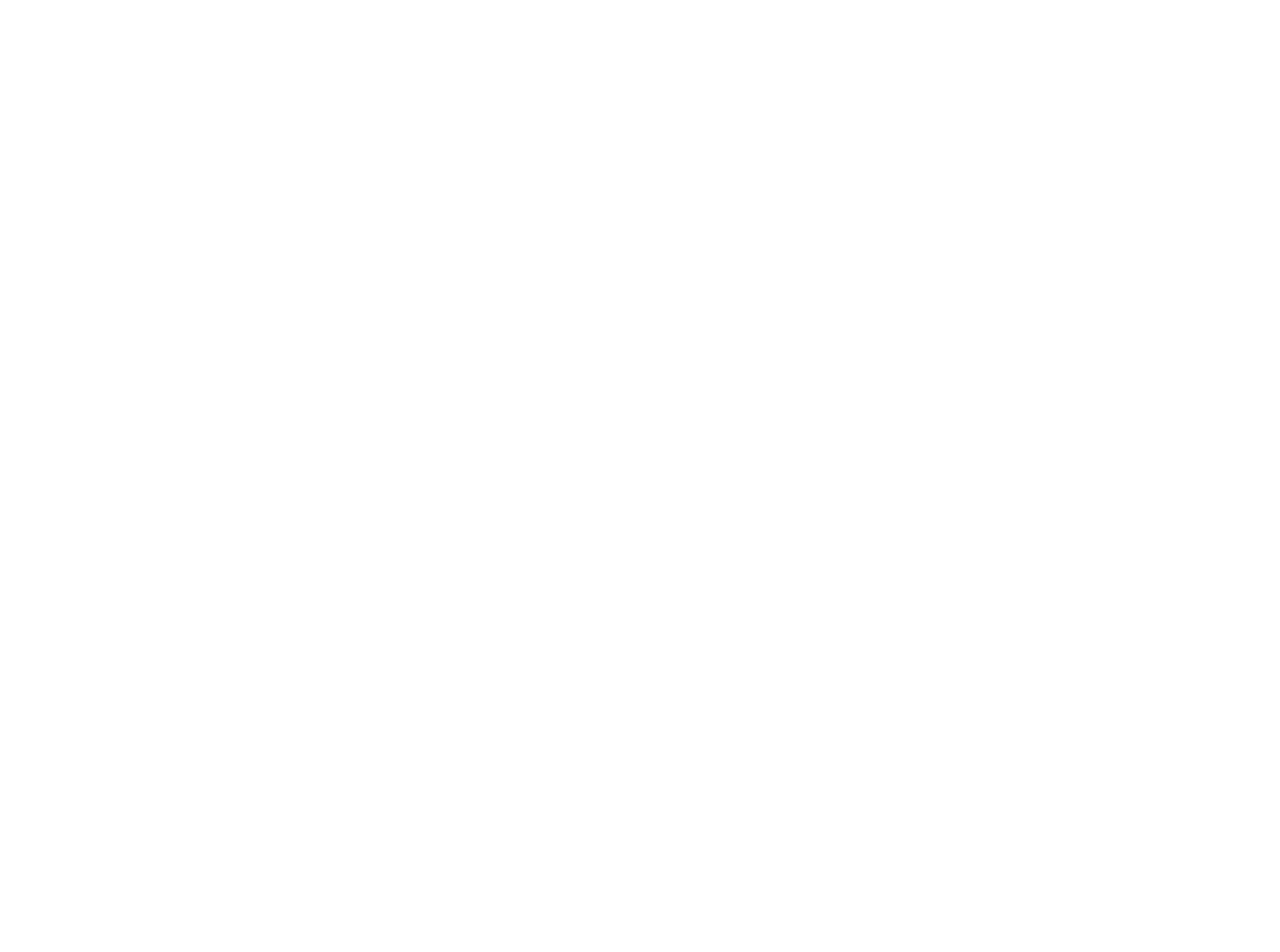
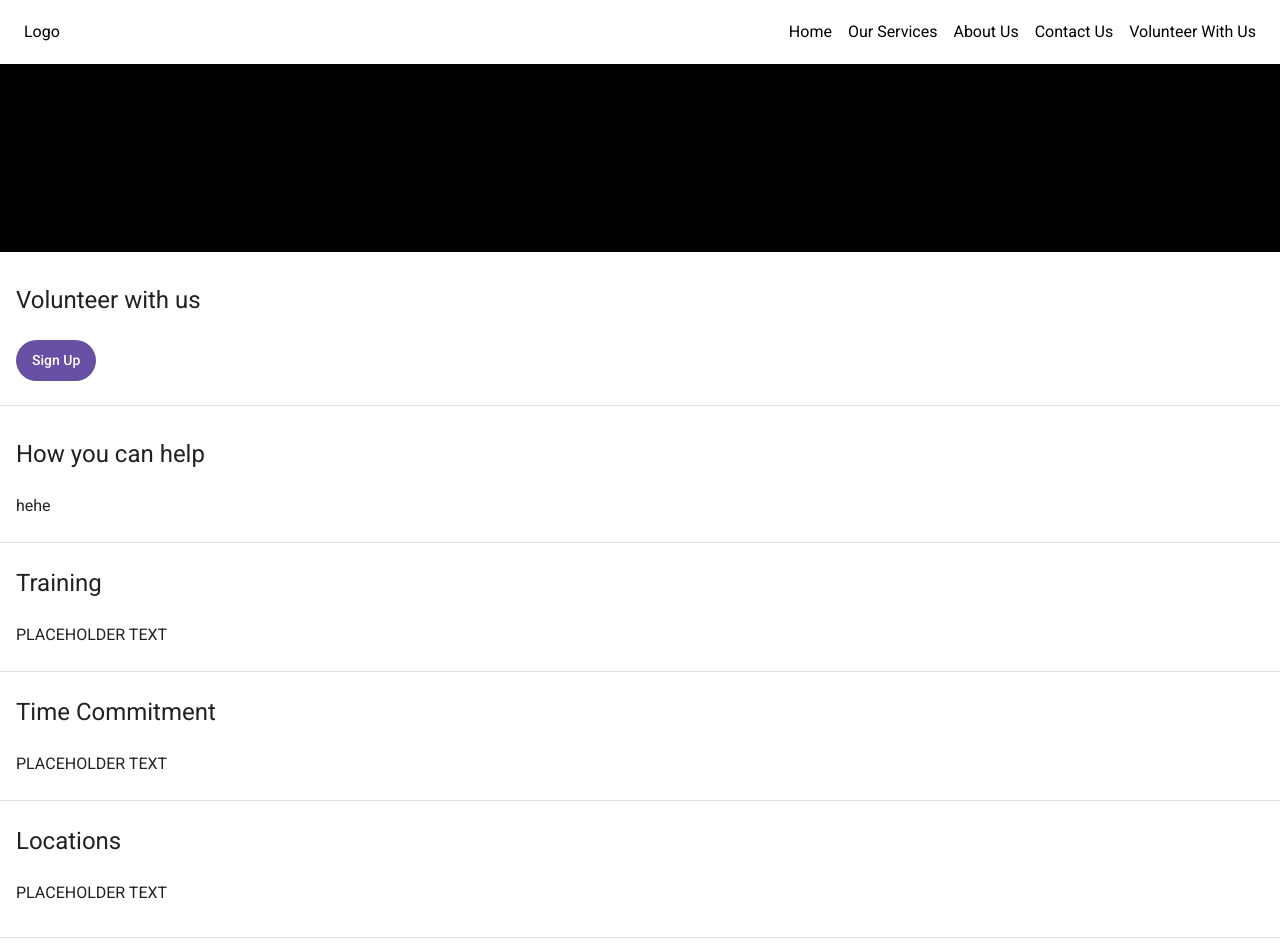
Before and after one commit to connorjchen/hope-health-van, a React (Vite) app in the folder client/: page /volunteer in a window 1280 px wide. Before the commit this address had no page. Shown: the top 952 px of the page. Before the commit the page ends 816 px from the top, so only its background shows below. Built offline with nearby package versions, Linux system fonts and the light colour scheme.

Commit message:
Initial commit of volunteer - switched button to not margin left auto

```diff
--- a/client/src/App.jsx
+++ b/client/src/App.jsx
@@ -6,6 +6,7 @@
 import { ThemeProvider } from "@mui/material";
 import theme from "./theme";
 import About from "./screens/about";
+import Volunteer from "./screens/volunteer";
 
 const ScrollToTop = (props) => {
   const location = useLocation();
@@ -26,6 +27,7 @@
               <Route path="/" element={<Home />} exact />
               <Route path="/services" element={<Services />} />
               <Route path="/about" element={<About />} />
+              <Route path="/volunteer" element={<Volunteer />} />
             </Route>
           </Routes>
         </ScrollToTop>
--- a/client/src/components/homePageCard.jsx
+++ b/client/src/components/homePageCard.jsx
@@ -44,6 +44,7 @@
         onClick={() => navigate(buttonUrl)}
         sx={{
           ...theme.purpleButton,
+          marginLeft: "auto",
         }}
       >
         {buttonText}
--- a/client/src/components/servicesPageCard.jsx
+++ b/client/src/components/servicesPageCard.jsx
@@ -14,6 +14,7 @@
         onClick={() => navigate(buttonUrl)}
         sx={{
           ...theme.purpleButton,
+          marginLeft: "auto",
         }}
       >
         {buttonText}
--- a/client/src/screens/about.jsx
+++ b/client/src/screens/about.jsx
@@ -8,8 +8,8 @@
   CardContent,
   CardMedia,
   Grid,
+  useTheme,
 } from "@mui/material";
-import theme from "../theme";
 
 const profiles = [
   ["https://picsum.photos/200", "Name name", "Title / role"],
@@ -21,6 +21,8 @@
 ];
 
 function ProfileCard({ image, name, role }) {
+  const theme = useTheme();
+
   return (
     <Card
       sx={{
@@ -55,6 +57,8 @@
 }
 
 function About() {
+  const theme = useTheme();
+
   return (
     <Box>
       <Box sx={{ background: "black", height: "188px" }}>placeholder image</Box>
--- /dev/null
+++ b/client/src/screens/volunteer.jsx
@@ -0,0 +1,104 @@
+import React from "react";
+import {
+  Box,
+  Typography,
+  Divider,
+  Button,
+  Card,
+  CardActionArea,
+  CardContent,
+  CardMedia,
+  Grid,
+  useTheme,
+} from "@mui/material";
+
+function Volunteer() {
+  const theme = useTheme();
+
+  return (
+    <Box>
+      <Box sx={{ background: "black", height: "188px" }}>placeholder image</Box>
+      <Box>
+        <Box mx="16px">
+          <Typography
+            variant="h5"
+            sx={{
+              marginTop: "32px",
+              marginBottom: "24px",
+            }}
+          >
+            Volunteer with us
+          </Typography>
+          <Button sx={{ ...theme.purpleButton }}>Sign Up</Button>
+        </Box>
+        <Divider
+          sx={{
+            my: "24px",
+          }}
+        />
+        <Box mx="16px">
+          <Typography
+            variant="h5"
+            sx={{
+              marginTop: "32px",
+              marginBottom: "24px",
+            }}
+          >
+            How you can help
+          </Typography>
+          <p>hehe</p>
+        </Box>
+        <Divider
+          sx={{
+            my: "24px",
+          }}
+        />
+        <Box mx="16px">
+          <Typography
+            variant="h5"
+            sx={{
+              marginBottom: "24px",
+            }}
+          >
+            Training
+          </Typography>
+          <Typography variant="body1">PLACEHOLDER TEXT</Typography>
+        </Box>
+        <Divider
+          sx={{
+            my: "24px",
+          }}
+        />
+        <Box mx="16px">
+          <Typography
+            variant="h5"
+            sx={{
+              marginBottom: "24px",
+            }}
+          >
+            Time Commitment
+          </Typography>
+          <Typography variant="body1">PLACEHOLDER TEXT</Typography>
+        </Box>
+        <Divider
+          sx={{
+            my: "24px",
+          }}
+        />
+        <Box mx="16px">
+          <Typography
+            variant="h5"
+            sx={{
+              marginBottom: "24px",
+            }}
+          >
+            Locations
+          </Typography>
+          <Typography variant="body1">PLACEHOLDER TEXT</Typography>
+        </Box>
+      </Box>
+    </Box>
+  );
+}
+
+export default Volunteer;
--- a/client/src/theme.js
+++ b/client/src/theme.js
@@ -43,7 +43,6 @@
   purpleButton: {
     background: darkPurple,
     display: "block",
-    marginLeft: "auto",
     borderRadius: "100px",
     padding: "8px 16px",
     "&:hover": {
```
